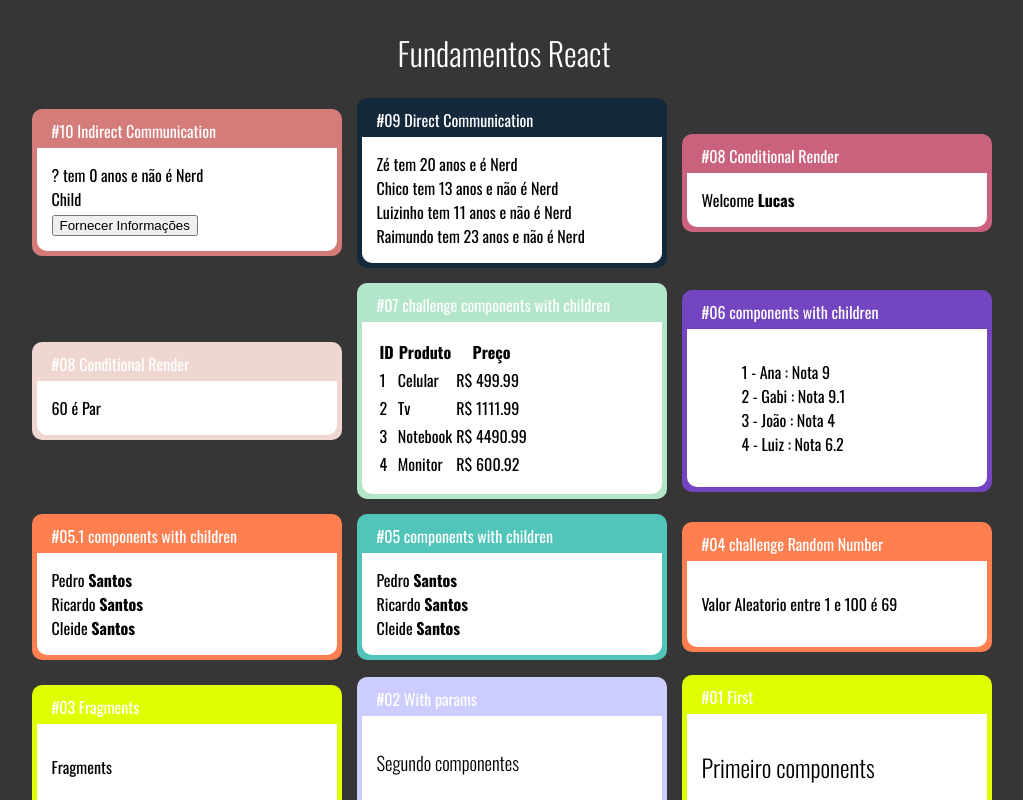
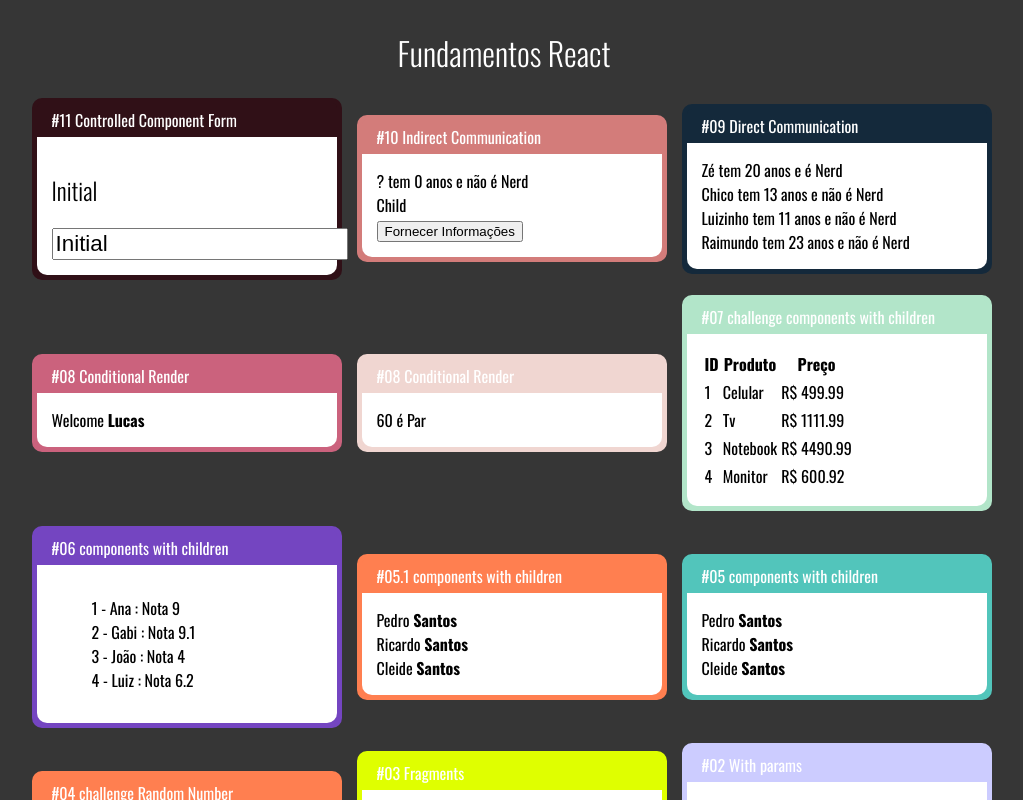
Before and after one commit to LuSrodri/Fundamentos-React, a React (Create React App) app: page / in a window 1280 px wide. Shown: the top 800 px of the page, without its empty margins (136-1159 px from the left). Built offline with nearby package versions, Linux system fonts and the light colour scheme.

Commit message:
controlled components

```diff
--- a/src/App.jsx
+++ b/src/App.jsx
@@ -14,11 +14,16 @@ import EvenOrOdd from "./components/conditional/evenOrOdd";
 import WelcomeUser from "./components/conditional/welcomeUser";
 import DirectParent from "./components/communication/directParent";
 import IndirectParent from "./components/communication/indirectParent";
+import Input from "./components/form/input";
 
 export default () =>
     <div id="app">
         <h1>Fundamentos React </h1>
         <div id="content">
+
+            <Card title="#11 Controlled Component Form" color="#301017">
+                <Input ></Input>
+            </Card>
 
             <Card title="#10 Indirect Communication" color="#D37C7A">
                 <IndirectParent ></IndirectParent>
--- /dev/null
+++ b/src/components/form/input.css
@@ -0,0 +1,3 @@
+.Input input {
+    font-size: 1.4rem;
+}
--- /dev/null
+++ b/src/components/form/input.jsx
@@ -0,0 +1,20 @@
+
+
+import React, {useState} from "react";
+import './input.css'
+
+export default props =>{
+
+    let [valueAux, setValueAux] = useState('Initial')
+
+    let whenChanged = e =>{
+        setValueAux(e.target.value)
+    }
+
+    return (
+        <div className="Input">
+            <h2>{valueAux}</h2>
+            <input value={valueAux} onChange={whenChanged} />
+        </div>
+    )
+}
```
